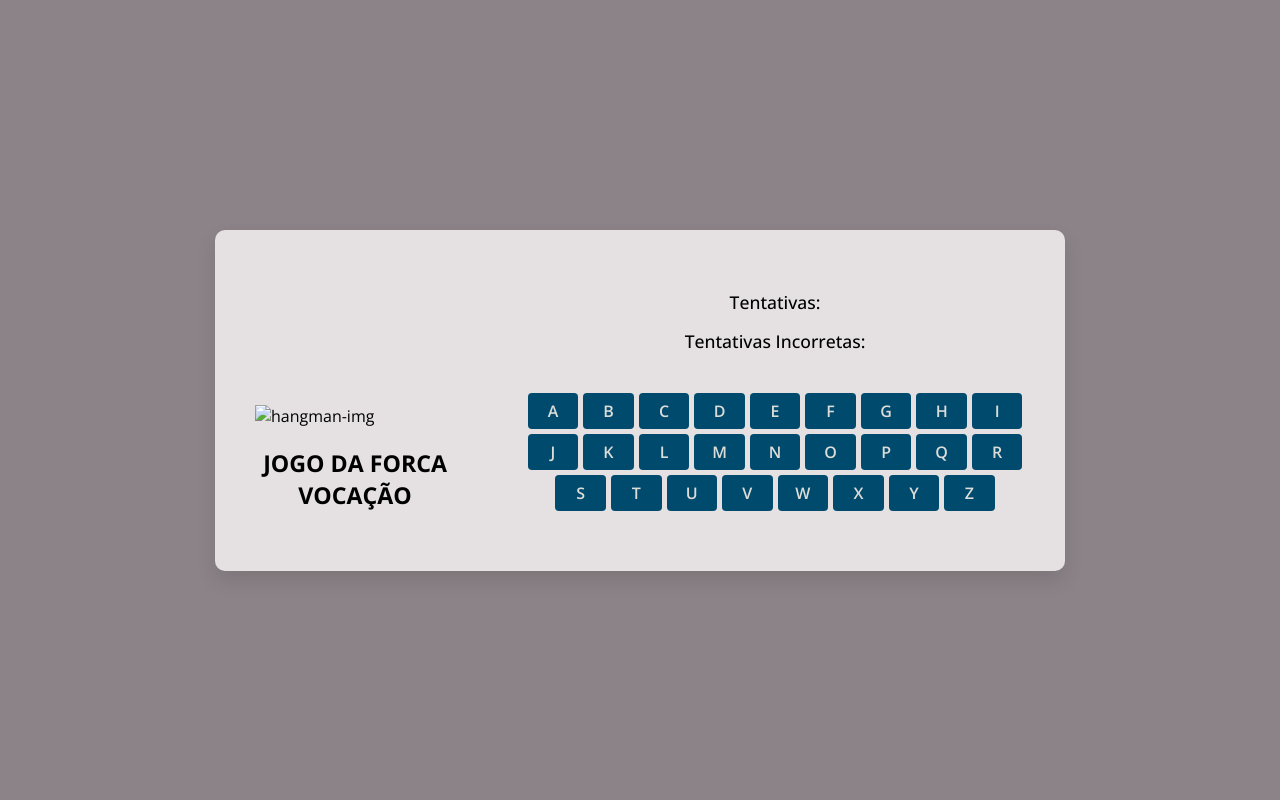
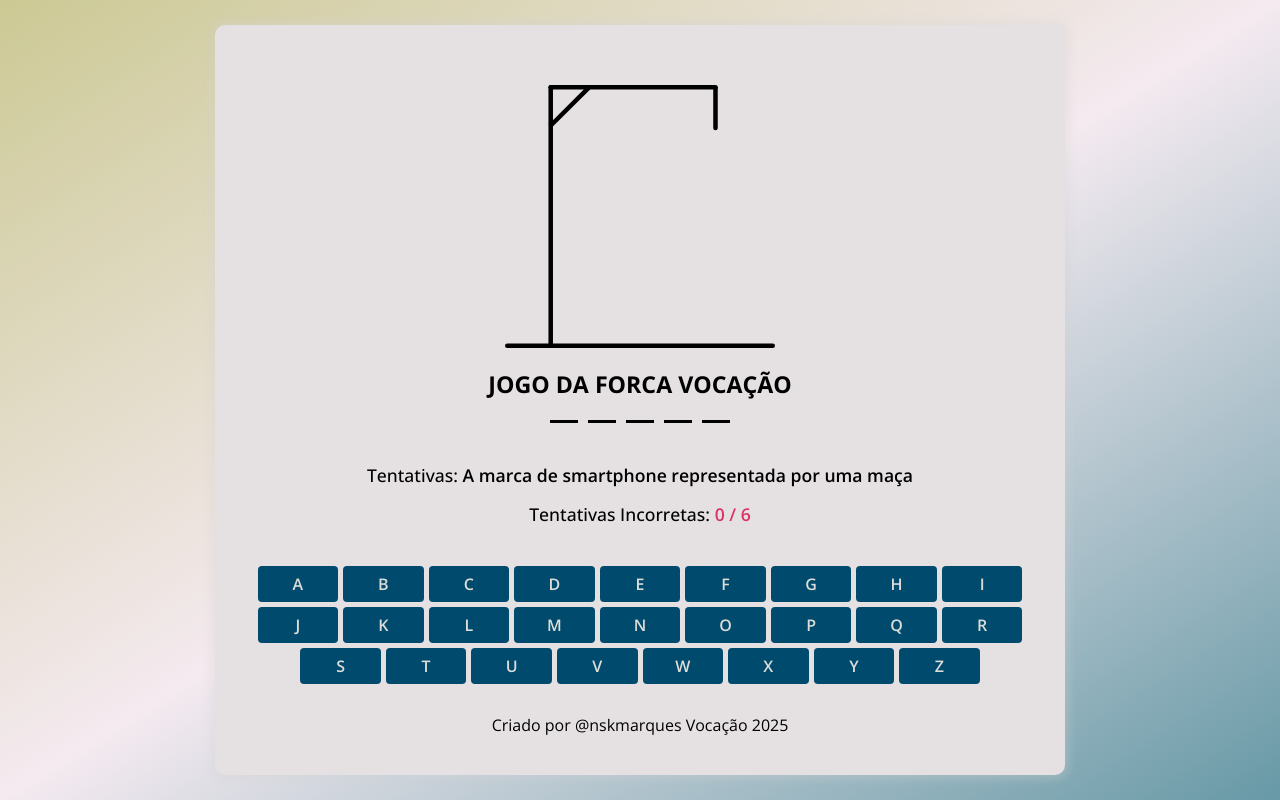
Before and after one commit to dpaivaweb/fund_javascript_logic_progr, a plain HTML site: page index.html in a window 1280 px wide. Drawn offline with nearby package versions, Linux system fonts and the light colour scheme.

Commit message:
reupload apresentacao handmangame

```diff
--- a/assets/css/style.css
+++ b/assets/css/style.css
@@ -1,15 +1,18 @@
 @charset "UTF-8";
 @import url("https://fonts.googleapis.com/css2?family=Open+Sans:wght@400;500;600;700&display=swap");
 
-:root{
-    --bk-color:#8b8387;
-    --bk-color-cr:#E5E1E2;
-    --txt-color-ge:#DA3466;
-    --txt-color-ge-ky-btn:#DCDDD8;
-    --bk-color-ge-ky-btn:#004A6D;
-    --txt-color-ge-ky-btn-hr:#4CC6F4;
-    --txt-color:#000;
-    --txt-color-we:#fff;
+:root {
+    --bk-color: #b9b189;
+    --bk-color-cr: #e5e1e2;
+    --bk-gradient-one: #6799a6;
+    --bk-gradient-two: #f4eaf0;
+    --bk-gradient-thre: #ccc994;
+    --txt-color-ge: #DA3466;
+    --txt-color-ge-ky-btn: #DCDDD8;
+    --bk-color-ge-ky-btn: #004A6D;
+    --txt-color-ge-ky-btn-hr: #4CC6F4;
+    --txt-color: #000;
+    --txt-color-we: #fff;
 }
 
 * {
@@ -21,28 +24,46 @@
 
 body {
     display: flex;
+    overflow-y: hidden;
     padding: 0 10px;
     align-items: center;
     justify-content: center;
     min-height: 100vh;
-    background: var(--bk-color)
+    background-image: linear-gradient(to left top, var(--bk-gradient-one), var(--bk-gradient-two), var(--bk-gradient-thre));
+}
+
+footer {
+    display: flex;
+    padding: 10px;
+    justify-content: center;
+    margin-top: auto;
 }
 
 .container {
     display: flex;
+    flex-direction: column;
     width: 850px;
-    gap: 70px;
+    height: 750px;
+    gap: 20px;
     padding: 60px 40px;
     background: var(--bk-color-cr);
     border-radius: 10px;
-    align-items: flex-end;
+    /* align-items: flex-end; */
     justify-content: space-between;
-    box-shadow: 0 10px 20px #0000001a;
+    box-shadow: 0 0 10px 4px #d0d3d35b;
+    /* min-height: calc(100vh - auto); */
+}
+
+.hangman-box {
+    display: flex;
+    flex-direction: column;
+    align-items: center;
 }
 
 .hangman-box img {
     user-select: none;
     max-width: 270px;
+    text-align: center;
 }
 
 .hangman-box h1 {
@@ -187,6 +208,8 @@ body {
     padding: 12px 23px;
 }
 
+
+
 @media (max-width: 782px) {
     .container {
         flex-direction: column;
--- a/assets/js/script.js
+++ b/assets/js/script.js
@@ -11,12 +11,12 @@ let correctLetters = [];
 let wrongGuessCount;
 const maxGuesses = 6;*/
 
-let currentWord,correctLetters,wrongGuessCount;
+let currentWord, correctLetters, wrongGuessCount;
 const maxGuesses = 6;
 
 const resetGame = () => {
     correctLetters = [];
-      wrongGuessCount = 0;
+    wrongGuessCount = 0;
     hangmanImage.src = "./assets/image/hangman-0.svg";
     guessesText.innerText = `${wrongGuessCount} / ${maxGuesses}`;
     wordDisplay.innerHTML = currentWord.split("").map(() => `<li class="letter"></li>`).join("");
--- a/index.html
+++ b/index.html
@@ -7,13 +7,16 @@
     <title>Jogo da Forca</title>
     <link rel="shortcut icon" href="./assets/image/gesture_favicon.png" type="image/x-icon">
     <link rel="stylesheet" href="./assets/css/style.css">
+    <script src="./assets/js/word-list.js" defer></script>
+    <script src="./assets/js/script.js" defer></script>
+
 </head>
 
 <body>
     <div class="game-modal">
 
         <div class="content">
-            <img src="" alt="gif">
+            <img src="#" alt="gif">
             <h4>Perdeu o Jogo!</h4>
             <p>A palavra correta será: <b>Arco-Ìris</b></p>
             <button class="play-again">Vamos Jogar !?</button>
@@ -24,7 +27,7 @@
     <div class="container">
 
         <div class="hangman-box">
-            <img src="" draggable="false" alt="hangman-img">
+            <img src="#" draggable="false" alt="hangman-img">
             <h1>Jogo da Forca Vocação</h1>
         </div>
 
@@ -35,10 +38,15 @@
             <div class="keyboard"></div>
         </div>
 
+        <div>
+            <footer>
+                <p>Criado por @nskmarques Vocação 2025</p>
+            </footer>
+        </div>
     </div>
+
+
 </body>
 
-<script src="./assets/js/script.js"></script>
-<script src="./assets/js/word-list.js"></script>
 
 </html>
```
